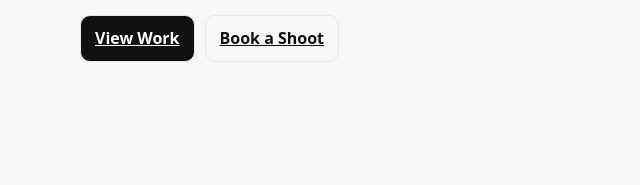
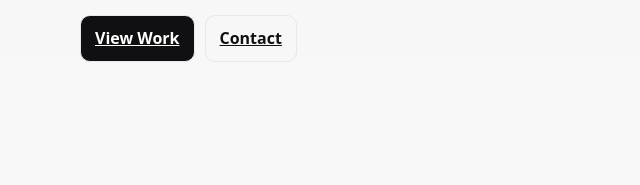
Before and after one commit to Basavaprabhu46/frozenframes2, a plain HTML site: page index.html in a window 1280 px wide. Shown: the part 450-635 px from the top of the page, 0-640 px from the left. Drawn offline with Linux system fonts and the light colour scheme.

Commit message:
Update index.html

```diff
--- a/index.html
+++ b/index.html
@@ -39,7 +39,7 @@
           </p>
           <div class="actions">
             <a class="btn" href="#work">View Work</a>
-            <a class="btn outline" href="#contact">Book a Shoot</a>
+            <a class="btn outline" href="#contact">Contact</a>
           </div>
         </div>
         <div class="hero-collage">
```
